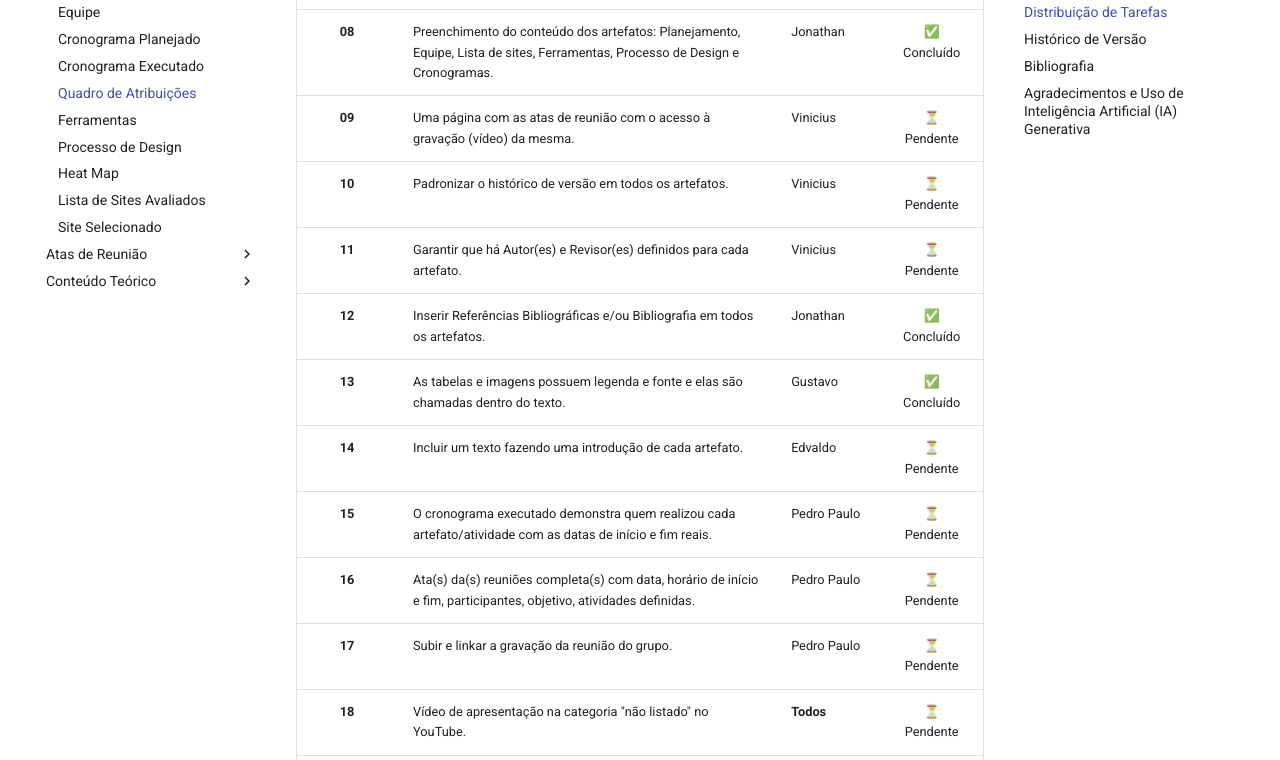
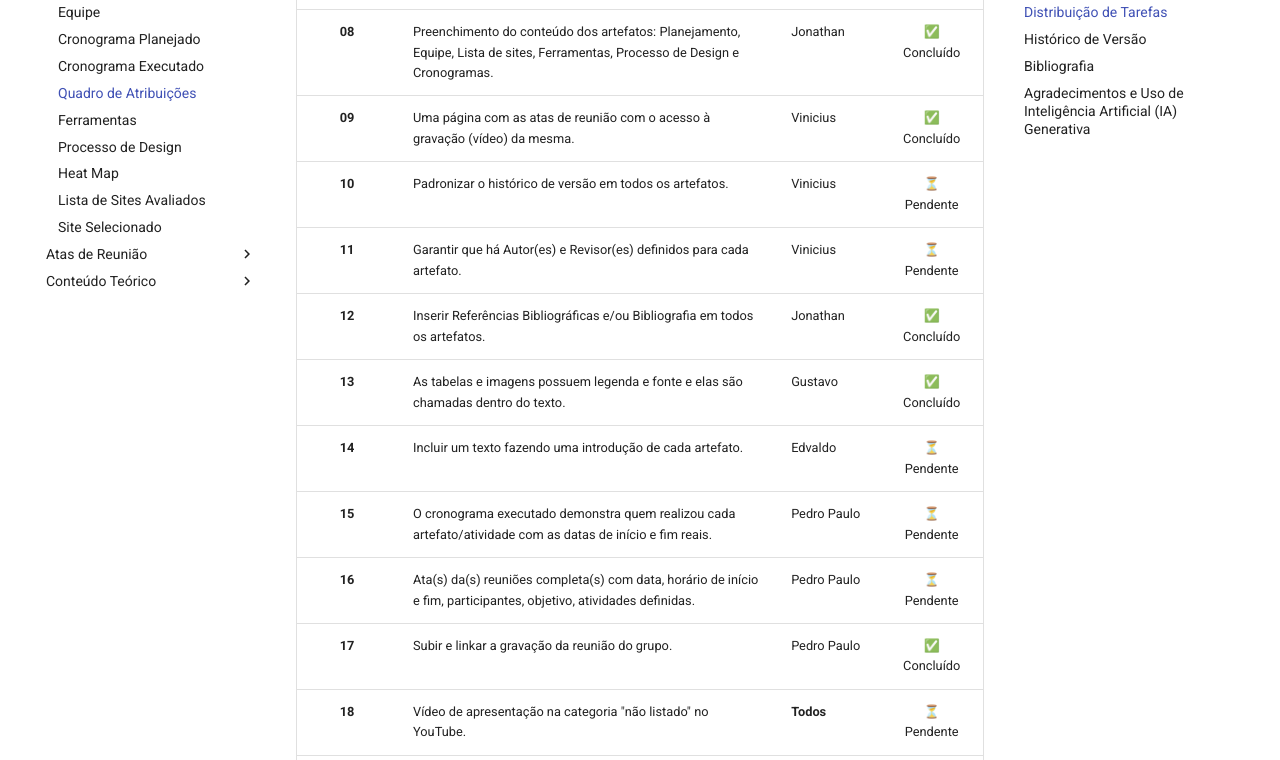
Before and after one commit to Interacao-Humano-Computador/2026.2-Grupo08, an MkDocs documentation site: the page built from docs/planejamento/quadro-de-atribuicoes.md, in a window 1280 px wide and 1400 px high, scrolled down 1395 px. Shown: the part 150-910 px from the top of the window. Built offline with MkDocs 1.6.1 and Material for MkDocs 9.7.7, drawn with Linux system fonts in a browser that asks for light colours.

Commit message:
docs(atas): adiciona link da gravacao da reuniao 1 e atualiza quadro de atribuicoes

```diff
--- a/docs/planejamento/quadro-de-atribuicoes.md
+++ b/docs/planejamento/quadro-de-atribuicoes.md
@@ -34,7 +34,7 @@ Abaixo estão listadas todas as ações necessárias e o membro da equipe respon
 | **06** | O planejamento e avaliação dos sites selecionados. | Gustavo | ✅ Concluído |
 | **07** | Possui opção de contraste de cores no site (MkDocs). | Pedro Paulo | ✅ Concluído |
 | **08** | Preenchimento do conteúdo dos artefatos: Planejamento, Equipe, Lista de sites, Ferramentas, Processo de Design e Cronogramas. | Jonathan | ✅ Concluído |
-| **09** | Uma página com as atas de reunião com o acesso à gravação (vídeo) da mesma. | Vinicius | ⏳ Pendente |
+| **09** | Uma página com as atas de reunião com o acesso à gravação (vídeo) da mesma. | Vinicius | ✅ Concluído |
 | **10** | Padronizar o histórico de versão em todos os artefatos. | Vinicius | ⏳ Pendente |
 | **11** | Garantir que há Autor(es) e Revisor(es) definidos para cada artefato. | Vinicius | ⏳ Pendente |
 | **12** | Inserir Referências Bibliográficas e/ou Bibliografia em todos os artefatos. | Jonathan | ✅ Concluído |
@@ -42,7 +42,7 @@ Abaixo estão listadas todas as ações necessárias e o membro da equipe respon
 | **14** | Incluir um texto fazendo uma introdução de cada artefato. | Edvaldo | ⏳ Pendente |
 | **15** | O cronograma executado demonstra quem realizou cada artefato/atividade com as datas de início e fim reais. | Pedro Paulo | ⏳ Pendente |
 | **16** | Ata(s) da(s) reuniões completa(s) com data, horário de início e fim, participantes, objetivo, atividades definidas. | Pedro Paulo | ⏳ Pendente |
-| **17** | Subir e linkar a gravação da reunião do grupo. | Pedro Paulo | ⏳ Pendente |
+| **17** | Subir e linkar a gravação da reunião do grupo. | Pedro Paulo | ✅ Concluído |
 | **18** | Vídeo de apresentação na categoria "não listado" no YouTube. | **Todos** | ⏳ Pendente |
 | **19** | Tabela de contribuição no início do artefato com o nome de todos os integrantes com a contribuição e hiperligação. | Jonathan | ✅ Concluído |
 | **20** | A seção de agradecimentos apresentando o uso de Inteligência Artificial (IA) Generativa nos artefatos. | Edvaldo | ⏳ Pendente |
```
Also changed, not shown: docs/atas/ata1.md (+1 -1 lines), docs/atas/index.md (+1 -1 lines).
